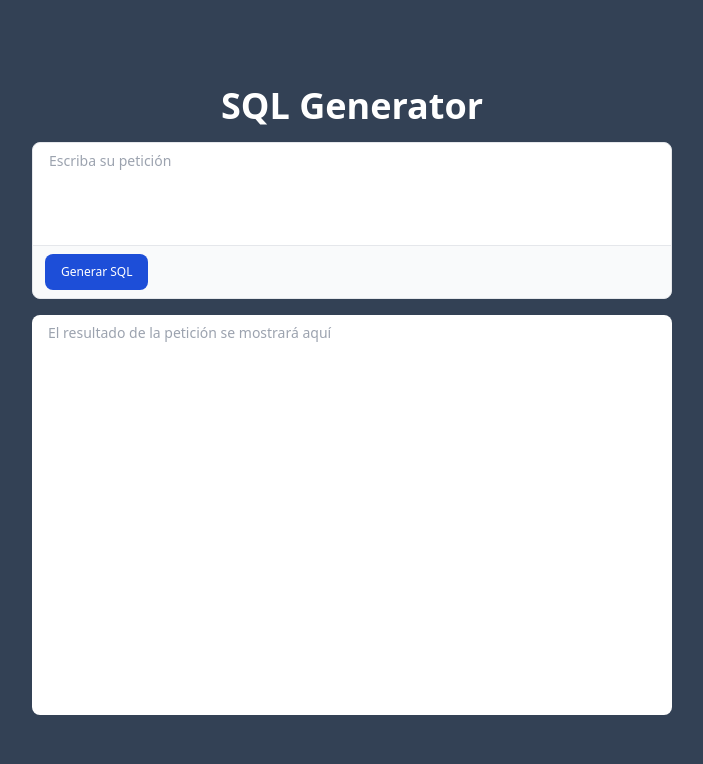
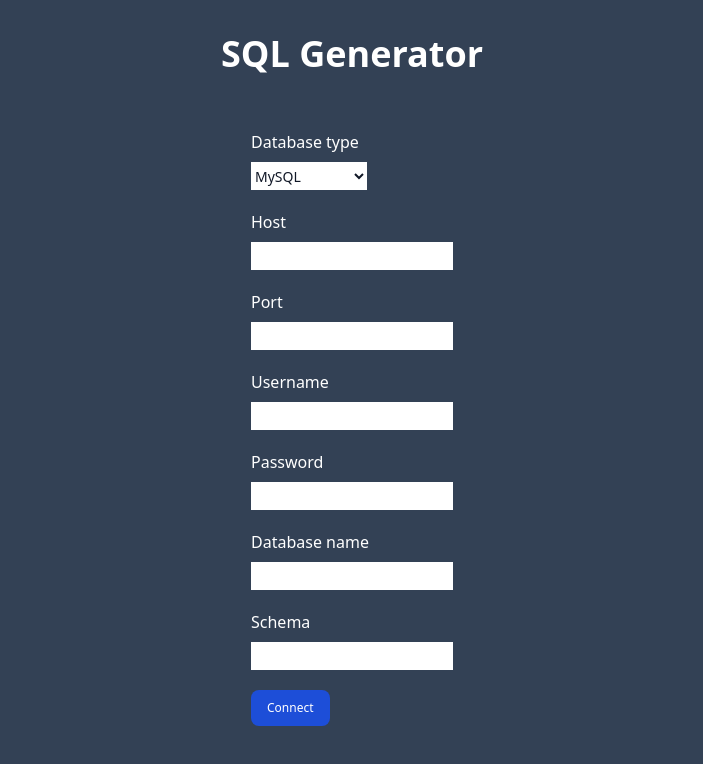
Before and after one commit to FebeFarina/sql-translator, a React (Create React App) app: page / in a window 1280 px wide. Shown: the top 764 px of the page, without its empty margins (288-991 px from the left). Built offline with nearby package versions, Linux system fonts and the light colour scheme.

Commit message:
Form interface

```diff
--- a/package.json
+++ b/package.json
@@ -8,6 +8,7 @@
     "@testing-library/user-event": "^13.5.0",
     "react": "^18.2.0",
     "react-dom": "^18.2.0",
+    "react-router-dom": "^6.22.2",
     "react-scripts": "5.0.1",
     "web-vitals": "^2.1.4"
   },
--- a/src/App.js
+++ b/src/App.js
@@ -1,38 +1,16 @@
-import React, {useState} from "react";
-import ResultBox from "./components/ResultBox";
-import QueryBox from "./components/QueryBox";
+import React from "react";
+import {BrowserRouter, Routes, Route} from "react-router-dom";
+import MainPage from "./pages/MainPage";
+import ConnectionForm from "./pages/ConnectionForm";
 
 function App() {
-  const [query, setQuery] = useState("");
-  const [result, setResult] = useState("");
-  const [isLoading, setIsLoading] = useState(false);
-
-  const handleSubmit = (event) => {
-    event.preventDefault();
-
-    async function fetchQuery() {
-      const response = await fetch("http://localhost:3001", {
-        method: "POST",
-        headers: {
-          "Content-Type": "text/plain",
-        },
-        body: query,
-      });
-      const data = await response.text();
-      setResult(data);
-    }
-
-    setIsLoading(true);
-    fetchQuery();
-    setIsLoading(false);
-  };
-
   return (
-    <div className="bg-slate-700 flex flex-col justify-center items-center h-screen">
-      <h1 className="text-4xl text-white font-bold mb-4">SQL Generator</h1>
-      <QueryBox query={query} setQuery={setQuery} handleSubmit={handleSubmit} />
-      <ResultBox result={result} isLoading={isLoading} />
-    </div>
+    <BrowserRouter>
+      <Routes>
+        <Route path="/" element={<ConnectionForm />} />
+        <Route path="/main" element={<MainPage />} />
+      </Routes>
+    </BrowserRouter>
   );
 }
 
--- /dev/null
+++ b/src/pages/ConnectionForm.jsx
@@ -0,0 +1,50 @@
+import React, {useState} from "react";
+
+const ConnectionForm = () => {
+    return (
+      <div className="bg-slate-700 flex flex-col justify-center items-center h-screen">
+        <h1 className="text-4xl text-white font-bold mb-4">SQL Generator</h1>
+        <form className="max-w-sm mx-auto p-10">
+            <div className="mb-5">
+            <label for="database" className="block text-white mb-2">Database type</label>
+            <select className=" h-7 text-sm text-gray-900 bg-white border-0 dark:bg-gray-800 focus:ring-0 dark:text-white dark:placeholder-gray-400" name="database" id="database">
+                <option value="mysql">MySQL</option>
+                <option value="postgres">PostgreSQL</option>
+                <option value="sqlite"> SQLite</option>
+                <option value="oracle">Oracle</option>
+                <option value="mssql">MS SQL Server</option>
+                <option value="mongodb">MongoDB</option>
+                <option value="mariadb">MariaDB</option>
+            </select>
+            </div>
+            <div className="mb-5">
+                <label for="host" className="block text-white mb-2 ">Host</label>
+                <input type="text" id="host" name="host" className=" h-7 text-sm text-gray-900 bg-white border-0 dark:bg-gray-800 focus:ring-0 dark:text-white dark:placeholder-gray-400"/>
+            </div>
+            <div className="mb-5">
+                <label for="port" className="block text-white mb-2">Port</label>
+                <input type="text" id="port" name="port" className=" h-7 text-sm text-gray-900 bg-white border-0 dark:bg-gray-800 focus:ring-0 dark:text-white dark:placeholder-gray-400"/>
+            </div>
+            <div className="mb-5">
+                <label for="username" className="block text-white mb-2">Username</label>
+                <input type="text" id="username" name="username" className=" h-7 text-sm text-gray-900 bg-white border-0 dark:bg-gray-800 focus:ring-0 dark:text-white dark:placeholder-gray-400"/>
+            </div>
+            <div className="mb-5">
+                <label for="password" className="block text-white mb-2">Password</label>
+                <input type="password" id="password" name="password" className=" h-7 text-sm text-gray-900 bg-white border-0 dark:bg-gray-800 focus:ring-0 dark:text-white dark:placeholder-gray-400"/>
+            </div>
+            <div className="mb-5">
+                <label for="database" className="block text-white mb-2">Database name</label>
+                <input type="text" id="database" name="database" className=" h-7 text-sm text-gray-900 bg-white border-0 dark:bg-gray-800 focus:ring-0 dark:text-white dark:placeholder-gray-400"/>
+            </div>
+            <div className="mb-5">
+                <label for="schema" className="block text-white mb-2">Schema</label>
+                <input type="text" id="schema" name="schema" className=" h-7 text-sm text-gray-900 bg-white border-0 dark:bg-gray-800 focus:ring-0 dark:text-white dark:placeholder-gray-400"/>
+            </div>
+            <button type="submit" className="inline-flex items-center py-2.5 px-4 text-xs font-medium text-center text-white bg-blue-700 rounded-lg focus:ring-4 focus:ring-blue-200 dark:focus:ring-blue-900 hover:bg-blue-800">Connect</button>
+        </form>
+      </div>
+    );
+};
+
+export default ConnectionForm;
--- /dev/null
+++ b/src/pages/MainPage.jsx
@@ -0,0 +1,39 @@
+import React, {useState} from "react";
+import ResultBox from "../components/ResultBox";
+import QueryBox from "../components/QueryBox";
+
+const MainPage = () => {
+    const [query, setQuery] = useState("");
+    const [result, setResult] = useState("");
+    const [isLoading, setIsLoading] = useState(false);
+
+    const handleSubmit = (event) => {
+      event.preventDefault();
+
+      async function fetchQuery() {
+        const response = await fetch("http://localhost:3001", {
+          method: "POST",
+          headers: {
+            "Content-Type": "text/plain",
+          },
+          body: query,
+        });
+        const data = await response.text();
+        setResult(data);
+      }
+
+      setIsLoading(true);
+      fetchQuery();
+      setIsLoading(false);
+    };
+
+    return (
+      <div className="bg-slate-700 flex flex-col justify-center items-center h-screen">
+        <h1 className="text-4xl text-white font-bold mb-4">SQL Generator</h1>
+        <QueryBox query={query} setQuery={setQuery} handleSubmit={handleSubmit} />
+        <ResultBox result={result} isLoading={isLoading} />
+      </div>
+    );
+}
+
+export default MainPage
```
Also changed, not shown: src/index.js (+5 -5 lines), 1 other file (tests, documents, lock files or other folders).
